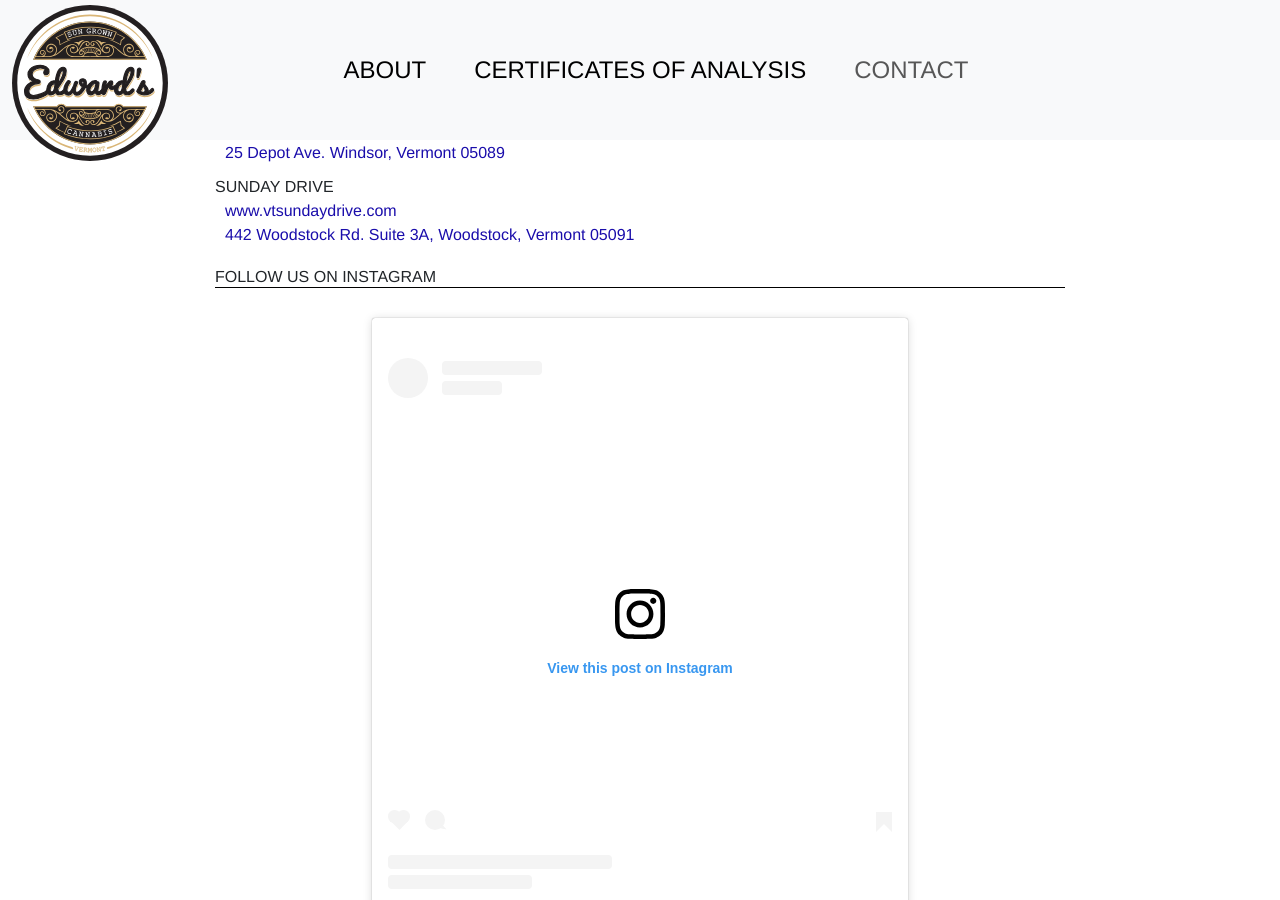
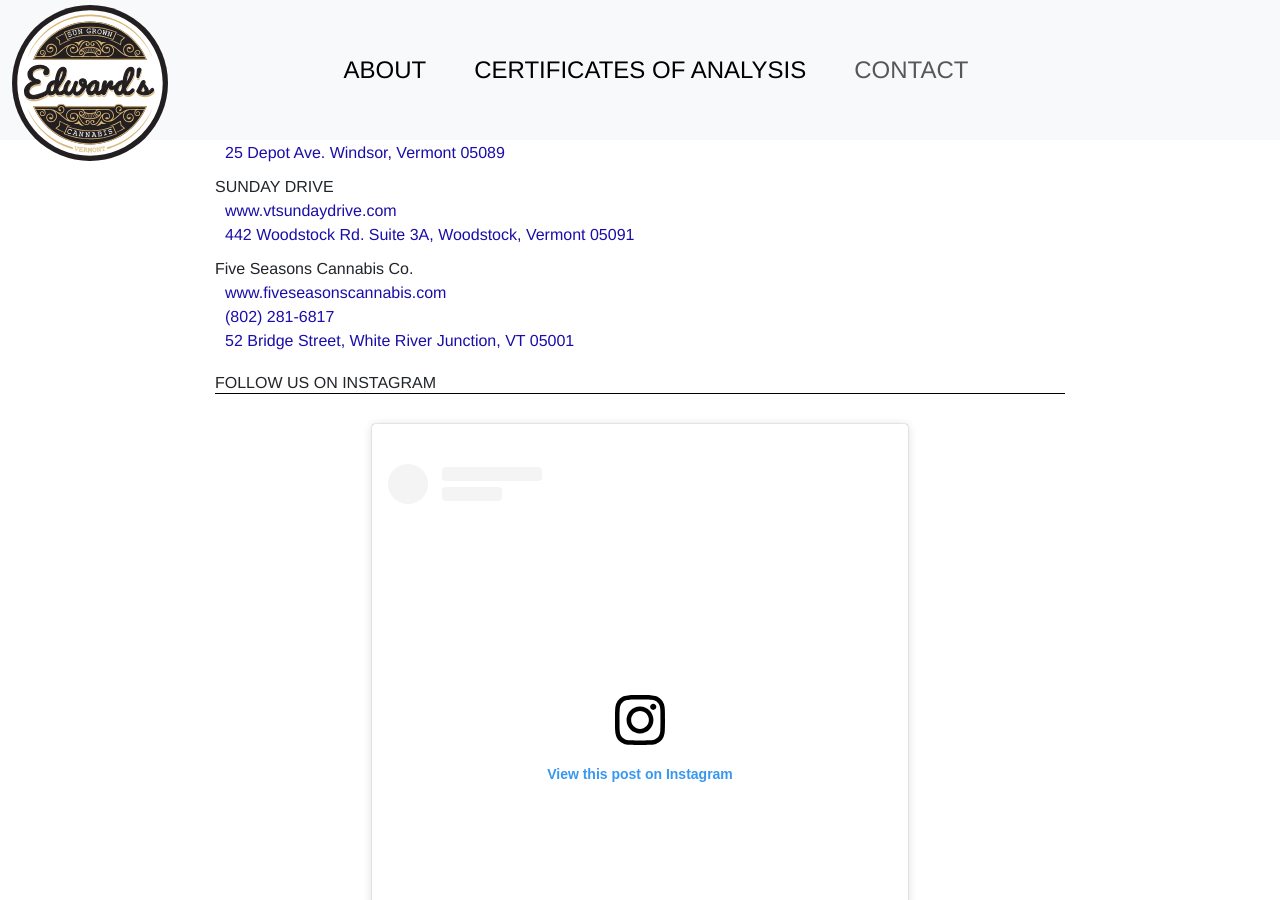
Before and after one commit to edwardsFarm/info, a Jekyll site: the page built from KD/contact/contact_pg.md, in a window 1280 px wide and 900 px high, scrolled down 307 px. Built offline with Jekyll 4.4.1, drawn with Linux system fonts in a browser that asks for light colours; a script that is not in the unit is left out.

Commit message:
Update contact_pg.md
Add Five Seasons Cannabis Co

```diff
--- a/KD/contact/contact_pg.md
+++ b/KD/contact/contact_pg.md
@@ -26,7 +26,10 @@
     - name: "SUNDAY DRIVE"
       website: www.vtsundaydrive.com
       address: "442 Woodstock Rd. Suite 3A, Woodstock, Vermont 05091"
-
+    - name: "Five Seasons Cannabis Co."
+      website: www.fiveseasonscannabis.com
+      phone: "(802) 281-6817"
+      address: "52 Bridge Street, White River Junction, VT 05001"
 insta:
   hdr: "Follow us on Instagram"
 #  path: inclu_rel/instaNoCptn.md
```
